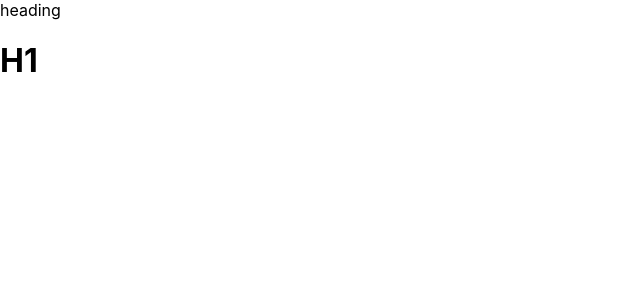
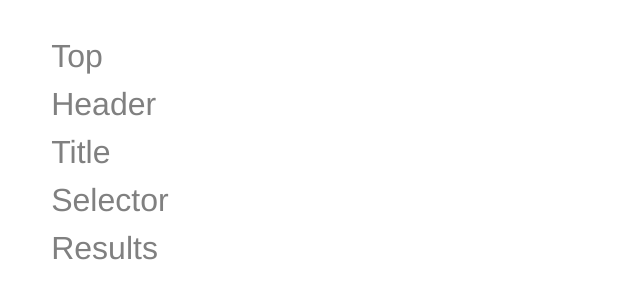
Before and after one commit to BoxPistols/corona-tracker, a React (Create React App) app: page / in a window 1280 px wide. Shown: the top 300 px of the page, without its empty margins (0-640 px from the left). Built offline with nearby package versions, Linux system fonts and the light colour scheme.

Commit message:
Add Base Components / Files

```diff
--- a/public/index.html
+++ b/public/index.html
@@ -1,5 +1,5 @@
 <!DOCTYPE html>
-<html lang="en">
+<html lang="ja">
   <head>
     <meta charset="utf-8" />
     <link rel="icon" href="%PUBLIC_URL%/favicon.ico" />
@@ -10,34 +10,11 @@
       content="Web site created using create-react-app"
     />
     <link rel="apple-touch-icon" href="%PUBLIC_URL%/logo192.png" />
-    <!--
-      manifest.json provides metadata used when your web app is installed on a
-      user's mobile device or desktop. See https://developers.google.com/web/fundamentals/web-app-manifest/
-    -->
-    <link rel="manifest" href="%PUBLIC_URL%/manifest.json" />
-    <!--
-      Notice the use of %PUBLIC_URL% in the tags above.
-      It will be replaced with the URL of the `public` folder during the build.
-      Only files inside the `public` folder can be referenced from the HTML.
-
-      Unlike "/favicon.ico" or "favicon.ico", "%PUBLIC_URL%/favicon.ico" will
-      work correctly both with client-side routing and a non-root public URL.
-      Learn how to configure a non-root public URL by running `npm run build`.
-    -->
+    <!-- <link rel="manifest" href="%PUBLIC_URL%/manifest.json" /> -->
     <title>React App</title>
   </head>
   <body>
     <noscript>You need to enable JavaScript to run this app.</noscript>
     <div id="root"></div>
-    <!--
-      This HTML file is a template.
-      If you open it directly in the browser, you will see an empty page.
-
-      You can add webfonts, meta tags, or analytics to this file.
-      The build step will place the bundled scripts into the <body> tag.
-
-      To begin the development, run `npm start` or `yarn start`.
-      To create a production bundle, use `npm run build` or `yarn build`.
-    -->
   </body>
 </html>
--- /dev/null
+++ b/src/components/Header.js
@@ -0,0 +1,7 @@
+export const Header = () => {
+    return (
+        <div className="Header">
+            <h1>Header</h1>
+        </div>
+    );
+};
--- /dev/null
+++ b/src/components/Results.js
@@ -0,0 +1,7 @@
+export const Results = () => {
+    return (
+        <div className="Results">
+            <h1>Results</h1>
+        </div>
+    );
+};
--- /dev/null
+++ b/src/components/Selector.js
@@ -0,0 +1,7 @@
+export const Selector = () => {
+    return (
+        <div className="Selector">
+            <h1>Selector</h1>
+        </div>
+    );
+};
--- /dev/null
+++ b/src/components/Title.js
@@ -0,0 +1,7 @@
+export const Title = () => {
+    return (
+        <div className="Title">
+            <h1>Title</h1>
+        </div>
+    );
+};
--- a/src/index.css
+++ b/src/index.css
@@ -1,10 +1,18 @@
+*{
+  font-weight: 300;
+  margin: 0;
+  box-sizing: border-box;
+  line-height: 1.5em;
+}
+
 body {
   margin: 0;
-  font-family: -apple-system, BlinkMacSystemFont, 'Segoe UI', 'Roboto', 'Oxygen',
-    'Ubuntu', 'Cantarell', 'Fira Sans', 'Droid Sans', 'Helvetica Neue',
+  font-family: 'Fira Sans', 'Droid Sans', 'Helvetica Neue',
     sans-serif;
   -webkit-font-smoothing: antialiased;
   -moz-osx-font-smoothing: grayscale;
+  padding: 4vh 4vw;
+  color:gray;
 }
 
 code {
--- a/src/index.js
+++ b/src/index.js
@@ -1,11 +1,13 @@
 import React from 'react';
 import ReactDOM from 'react-dom';
 import './index.css';
-import App from './App';
+// import App from './App';
+import { Top } from './pages/Top';
 
 ReactDOM.render(
   <React.StrictMode>
-    <App />
+    {/* <App /> */}
+    <Top />
   </React.StrictMode>,
   document.getElementById('root')
 );
--- /dev/null
+++ b/src/pages/Top.js
@@ -0,0 +1,16 @@
+import { Header } from "../components/Header";
+import { Results } from "../components/Results";
+import { Selector } from "../components/Selector";
+import { Title } from "../components/Title";
+
+export const Top = () => {
+    return (
+        <div className="Top">
+            <h1>Top</h1>
+            <Header/>
+            <Title/>
+            <Selector/>
+            <Results/>
+        </div>
+    );
+};
```
Also changed, not shown: public/logo192.png (deleted), public/logo512.png (deleted), public/manifest.json (deleted).
